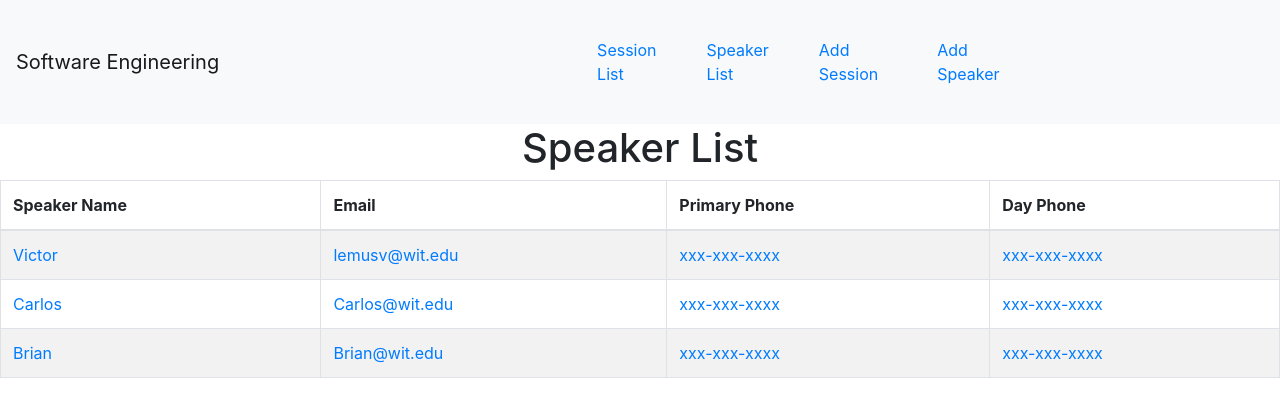
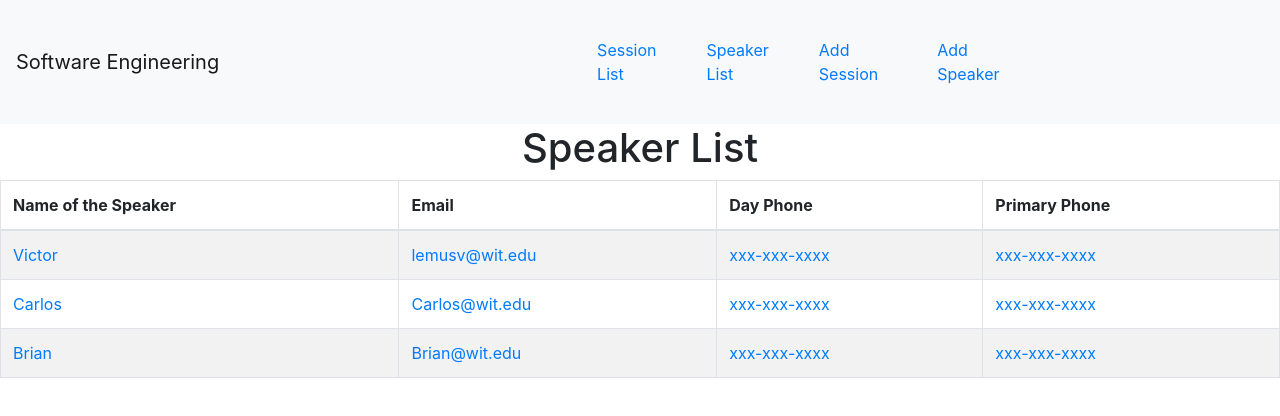
Before and after one commit to macmahoniatwit/YellowSoftwareEngineeringProject, a React (Create React App) app in the folder software_engineering/: page /SpeakerList in a window 1280 px wide. Shown: the top 416 px of the page. Built offline with nearby package versions, Linux system fonts and the light colour scheme.

Commit message:
Minor changes

```diff
--- a/software_engineering/src/components/SpeakerList.js
+++ b/software_engineering/src/components/SpeakerList.js
@@ -8,10 +8,10 @@ export default class SpeakerList extends Component {
         <Table striped bordered hover>
           <thead>
             <tr>
-              <th>Speaker Name</th>
+              <th>Name of the Speaker</th>
               <th>Email</th>
+              <th>Day Phone</th>
               <th>Primary Phone</th>
-              <th>Day Phone</th>
             </tr>
           </thead>
         <tbody>
```
